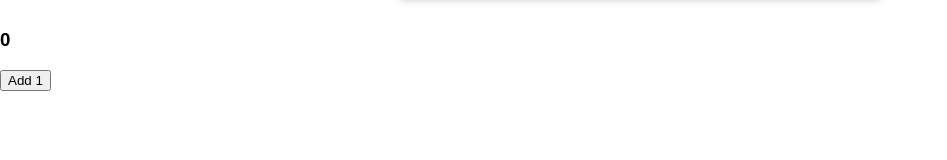
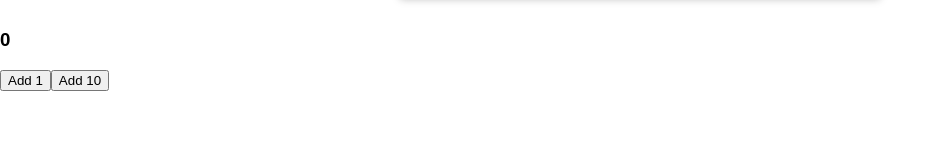
Before and after one commit to MOSKALCHUK31/Vue-vuex, a Vue app: page / in a window 1280 px wide. Shown: the part 135-295 px from the top of the page, without its empty margins (0-947 px from the left). Built offline with nearby package versions, Linux system fonts and the light colour scheme.

Commit message:
Passing data to mutations

```diff
--- a/src/App.vue
+++ b/src/App.vue
@@ -4,6 +4,7 @@
     <!-- Можем обращаться к стейту ( как в роутах ) -->
     <h3>{{ $store.state.counter }}</h3>
     <button @click="addOne">Add 1</button>
+    <button @click="addTen">Add 10</button>
   </div>
 </template>
 
@@ -16,9 +17,10 @@ export default {
   },
   methods: {
     addOne() {
-      // Вызываем метод, который находиться в mutations
-      // Для того чтобы изменить глобальное состояние
       this.$store.commit('increment');
+    },
+    addTen() {
+      this.$store.commit('increase', 10);
     }
   }
 };
--- a/src/main.js
+++ b/src/main.js
@@ -3,19 +3,22 @@ import { createStore } from 'vuex';
 
 import App from './App.vue';
 
-// Создаем хранилище с помощью функции
-// Запись как в роутере
 const store = createStore({
     state() {
         return {
             counter: 0
         }
     },
-    // Методы, которые управляют состояние - мутации
     mutations: {
-        // Метод принимает текущее состояние, поэтому мы можем им манипулировать
         increment(state) {
             state.counter = state.counter + 1;
+        },
+        // Создаем мутацию increase, принимает 2 параметра
+        // Стейт - текущее состояние, payload - данные, переданные из компонента
+        // payload может быть как и обьектом, там и простой переменной
+
+        increase(state, payload) {
+            state.counter = state.counter + payload;
         }
     }
 });
```
